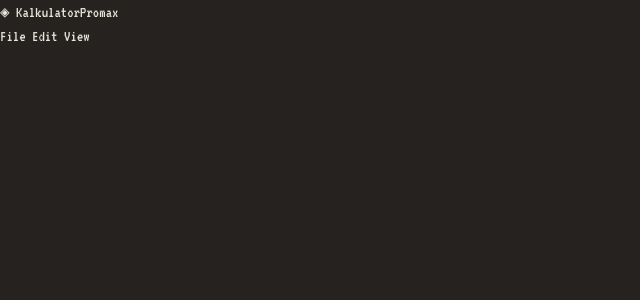
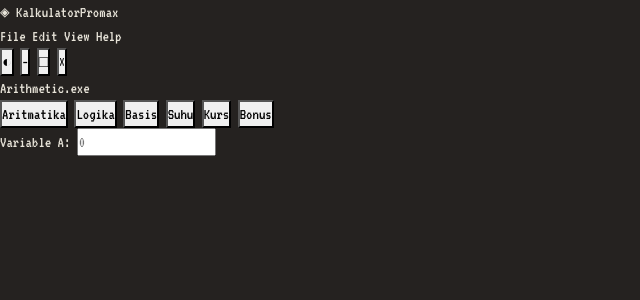
Before and after one commit to amarfadlillah19-lab/KalkulatorPromax, a Python web app: template templates/index.html in a window 1280 px wide. Shown: the top 300 px of the page, without its empty margins (0-640 px from the left). Run offline with Jinja, Linux system fonts and the light colour scheme; the template is opened without the code that fills it, so the values that code supplies are empty.

Commit message:
feat: Implementasi operasi aritmatika dasar (+, -, *, /)

```diff
--- a/templates/index.html
+++ b/templates/index.html
@@ -20,3 +20,48 @@
             <span>File</span>
             <span>Edit</span>
             <span>View</span>
+            <span>Help</span>
+        </div>
+        <div class="title-right">
+            <button id="themeToggle" class="window-btn" title="Toggle Dark/Light">◐</button>
+            <button class="window-btn minimize">−</button>
+            <button class="window-btn maximize">□</button>
+            <button class="window-btn close">×</button>
+        </div>
+    </div>
+
+    <!-- Main Container -->
+    <div class="main-container">
+        <div class="row g-3 h-100">
+            <!-- Left Panel -->
+            <div class="col-lg-7 col-md-12">
+                <div class="app-window">
+                    <div class="window-header">
+                        <div class="window-dots">
+                            <span class="dot red"></span>
+                            <span class="dot yellow"></span>
+                            <span class="dot green"></span>
+                        </div>
+                        <span class="window-title" id="windowTitle">Arithmetic.exe</span>
+                    </div>
+
+                    <div class="window-body">
+                        <!-- Tabs -->
+                        <div class="tab-container">
+                            <button class="tab-btn active" data-cat="aritmatika">Aritmatika</button>
+                            <button class="tab-btn" data-cat="logika">Logika</button>
+                            <button class="tab-btn" data-cat="basis">Basis</button>
+                            <button class="tab-btn" data-cat="suhu">Suhu</button>
+                            <button class="tab-btn" data-cat="kurs">Kurs</button>
+                            <button class="tab-btn" data-cat="bonus">Bonus</button>
+                        </div>
+
+                        <!-- Content Area -->
+                        <div class="content-area">
+                            <!-- Inputs -->
+                            <div class="input-section" id="inputSection">
+                                <div class="row g-2" id="dualInput">
+                                    <div class="col-6">
+                                        <label class="input-label">Variable A:</label>
+                                        <input type="text" id="inputA" class="retro-input" placeholder="0" autocomplete="off">
+                                    </div>
```
Also changed, not shown: app.py (+74 -0 lines).
